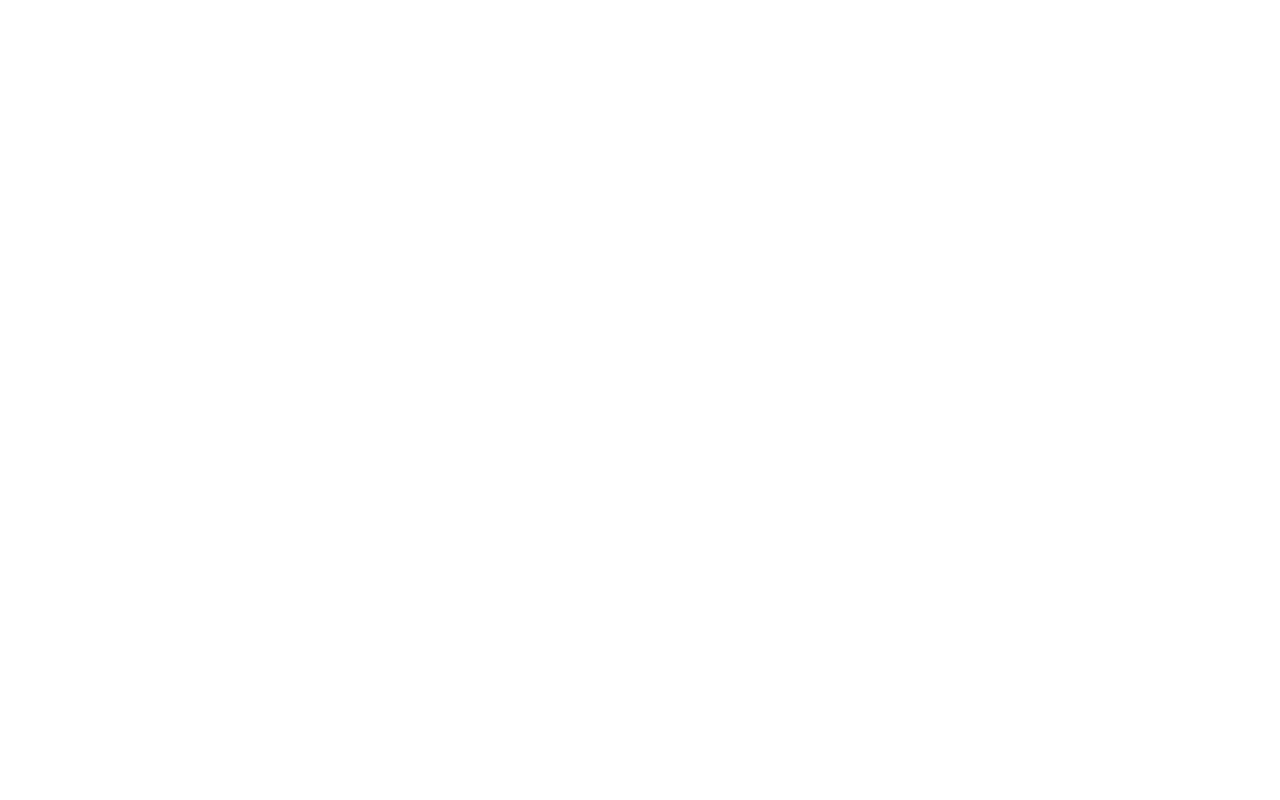
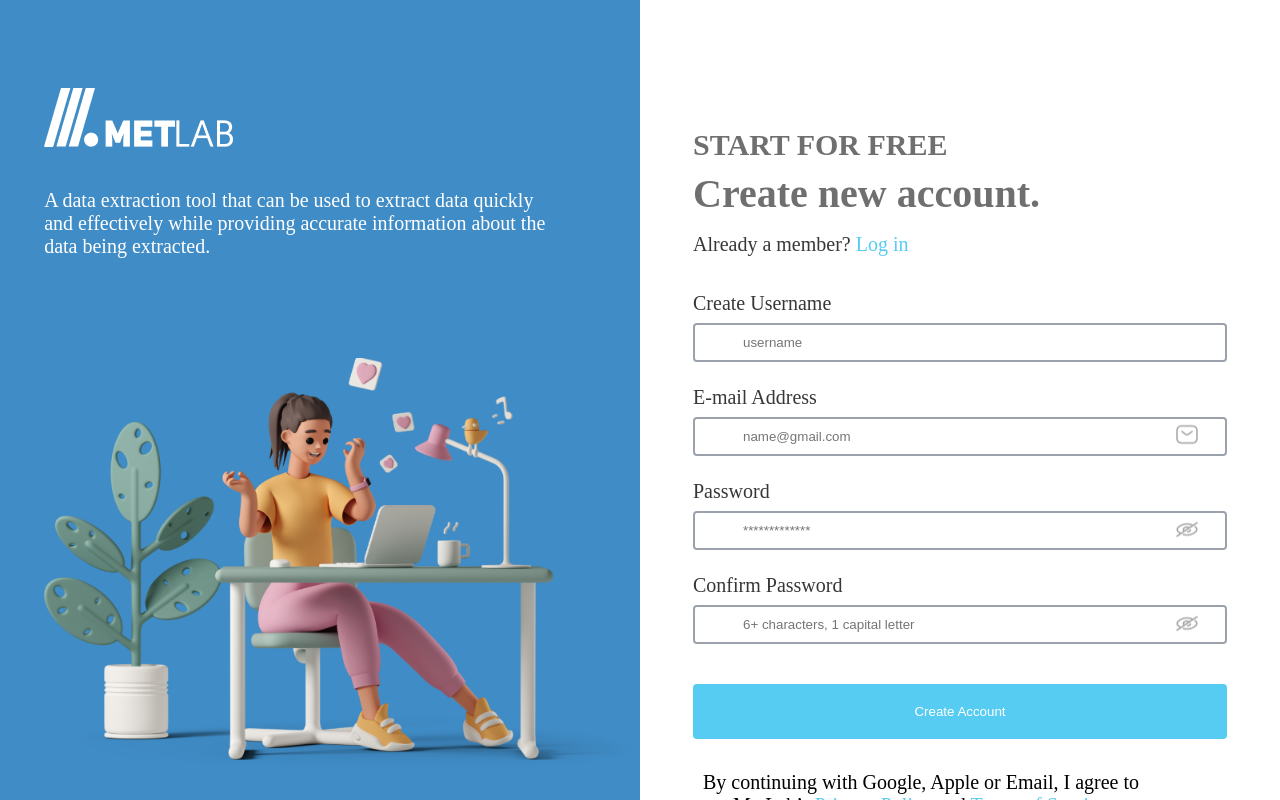
Before and after one commit to Ndibechinonso/metlab, a plain HTML site: page index.html in a window 1280 px wide. Drawn offline with Linux system fonts and the light colour scheme.

Commit message:
signup page

```diff
--- a/index.html
+++ b/index.html
@@ -1,12 +1,83 @@
 <!DOCTYPE html>
 <html lang="en">
-<head>
-    <meta charset="UTF-8">
-    <meta http-equiv="X-UA-Compatible" content="IE=edge">
-    <meta name="viewport" content="width=device-width, initial-scale=1.0">
+  <head>
+    <meta charset="UTF-8" />
+    <meta http-equiv="X-UA-Compatible" content="IE=edge" />
+    <meta name="viewport" content="width=device-width, initial-scale=1.0" />
+    <link rel="stylesheet" href="styles.css" />
     <title>MetLab Web Design</title>
-</head>
-<body>
+  </head>
+  <body>
+    <main class="signup">
+      <div class="signup_left_section">
+        <div><img src="images/logo.png" alt="metlab logo" width="189" /></div>
 
-</body>
+        <p>
+          A data extraction tool that can be used to extract data quickly and
+          effectively while providing accurate information about the data being
+          extracted.
+        </p>
+
+        <div><img src="images/signup_hero_img.png" alt="" width="610" /></div>
+      </div>
+
+      <div class="signup_right_section">
+        <div class="signup_right_content">
+          <h2>START FOR FREE</h2>
+          <h1>Create new account.</h1>
+          <p class="login_link">Already a member? <a>Log in</a></p>
+
+          <form>
+            <div class="form_control">
+              <label for="username"> Create Username </label>
+              <input
+                type="text"
+                name="username"
+                id="username"
+                placeholder="username"
+              />
+            </div>
+
+            <div class="form_control">
+                <label for="email">E-mail Address</label>
+                <div class="input_div">
+                    <input type="email" name="email" id="email" placeholder="name@gmail.com" />
+<div class="image_div"><img src="images/sms.png" alt="" width="24"/></div>
+                </div>
+            </div>
+
+            <div class="form_control">
+                <label for="password"> Password </label>
+                <div class="input_div">
+                    <input
+                    type="password"
+                    name="password"
+                    id="password"
+                    placeholder="*************"
+                  />
+                  <div class="image_div"><img src="images/eye-slash.png" alt="" width="24"/></div>
+
+                </div>
+
+              </div>
+
+              <div class="form_control">
+                  <label for="confirmpassword">Confirm Password</label>
+                  <div class="input_div">
+                    <input type="password" name="confirmpassword" id="confirmpassword" placeholder="6+ characters, 1 capital letter" />
+                    <div class="image_div"><img src="images/eye-slash.png" alt="" width="24"/></div>
+
+                  </div>
+              </div>
+
+            <button>Create Account</button>
+          </form>
+          <p class="terms_condition">
+            By continuing with Google, Apple or Email, I agree to &nbsp; &nbsp; &nbsp; &nbsp; &nbsp; &nbsp; &nbsp; &nbsp; &nbsp; &nbsp; MetLab’s
+            <a>Privacy Policy</a> and <a>Terms of Service</a>
+          </p>
+        </div>
+      </div>
+    </main>
+  </body>
 </html>
--- a/styles.css
+++ b/styles.css
@@ -0,0 +1,99 @@
+* {
+  padding: 0;
+  margin: 0;
+  box-sizing: border-box;
+}
+
+.signup {
+  display: grid;
+  max-width: 1440px;
+  margin: auto;
+  grid-template-columns: 1fr 1fr;
+  font-size: 20px;
+  max-height: 100vh;
+  overflow-y: hidden;
+}
+.signup_left_section {
+  background: #408cc6;
+  padding-left: 6.9%;
+  padding-top: 88px;
+  padding-bottom: 182px;
+}
+.signup_left_section p {
+  max-width: 521px;
+  color: #ffffff;
+  margin-top: 36px;
+  margin-bottom: 100px;
+}
+
+.signup_right_section {
+  padding-top: 128px;
+  padding-bottom: 78px;
+}
+.signup_right_content {
+  max-width: 534px;
+  margin: auto;
+}
+.signup_right_content h1 {
+  margin-top: 8px;
+  margin-bottom: 16px;
+  color: #6f6f6f;
+  font-size: 40px;
+}
+.signup_right_content h2 {
+  color: #6f6f6f;
+}
+.login_link {
+  color: #373737;
+}
+.login_link a {
+  color: #56ccf2;
+}
+.signup_right_content form {
+  margin-top: 36px;
+  margin-bottom: 22px;
+  display: flex;
+  flex-direction: column;
+  gap: 24px;
+}
+.signup_right_content .form_control {
+  display: flex;
+  flex-direction: column;
+  gap: 8px;
+}
+.signup_right_content .form_control label {
+  color: #373737;
+}
+.signup_right_content .form_control input {
+  padding: 10px 60px 10px 48px;
+  border: 2px solid #9ca2ac;
+  border-radius: 4px;
+}
+.input_div{
+    position: relative;
+}
+.input_div input{
+    width: 100%;
+}
+.image_div{
+    position: absolute;
+    right: 40px;
+    top: 50%;
+    transform: translate(50%, -50%);
+}
+.signup_right_content button{
+    margin-top: 16px;
+    background: #56CCF2;
+border-radius: 4px;
+color: #FFFFFF;
+padding-top: 20px;
+padding-bottom: 20px;
+outline: none;
+border: none;
+}
+.terms_condition{
+    padding: 10px;
+}
+.terms_condition a{
+    color: #56CCF2;
+}
```
Also changed, not shown: images/eye-slash.png (added), images/logo.png (added), images/signup_hero_img.png (added), images/sms.png (added).
